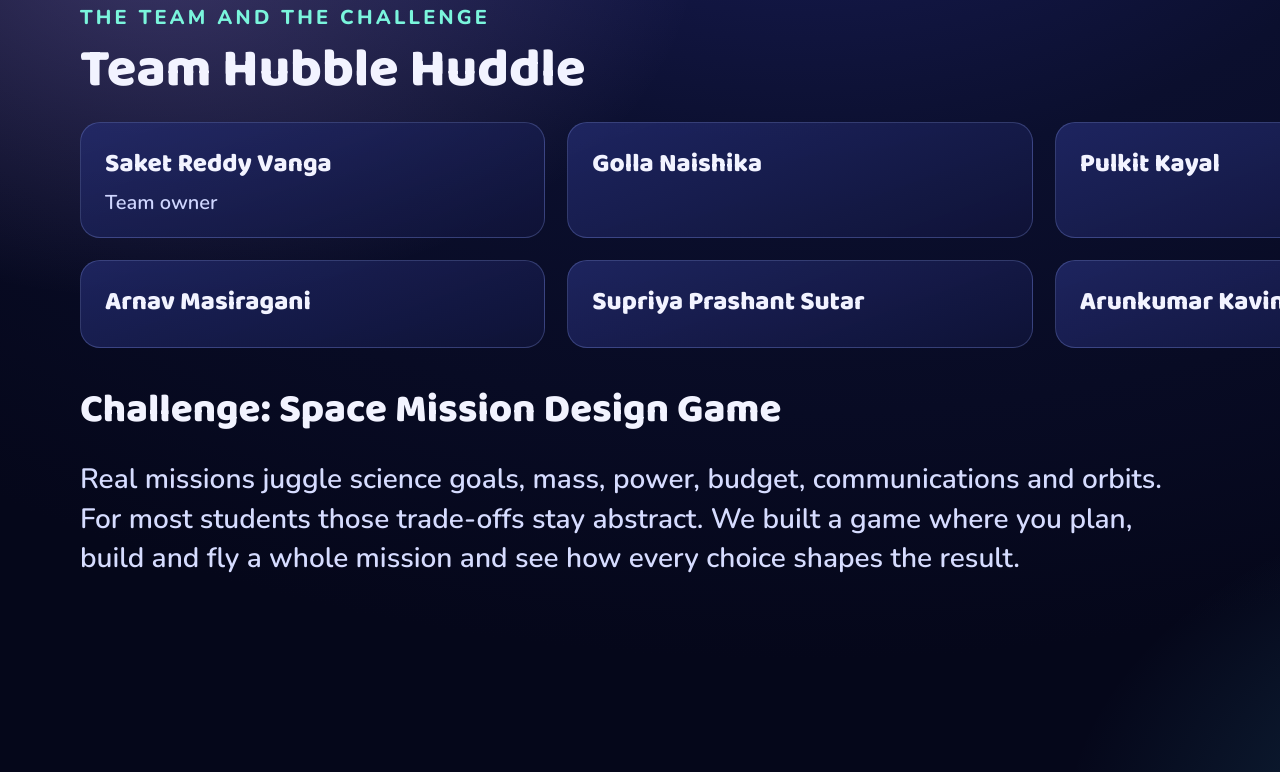
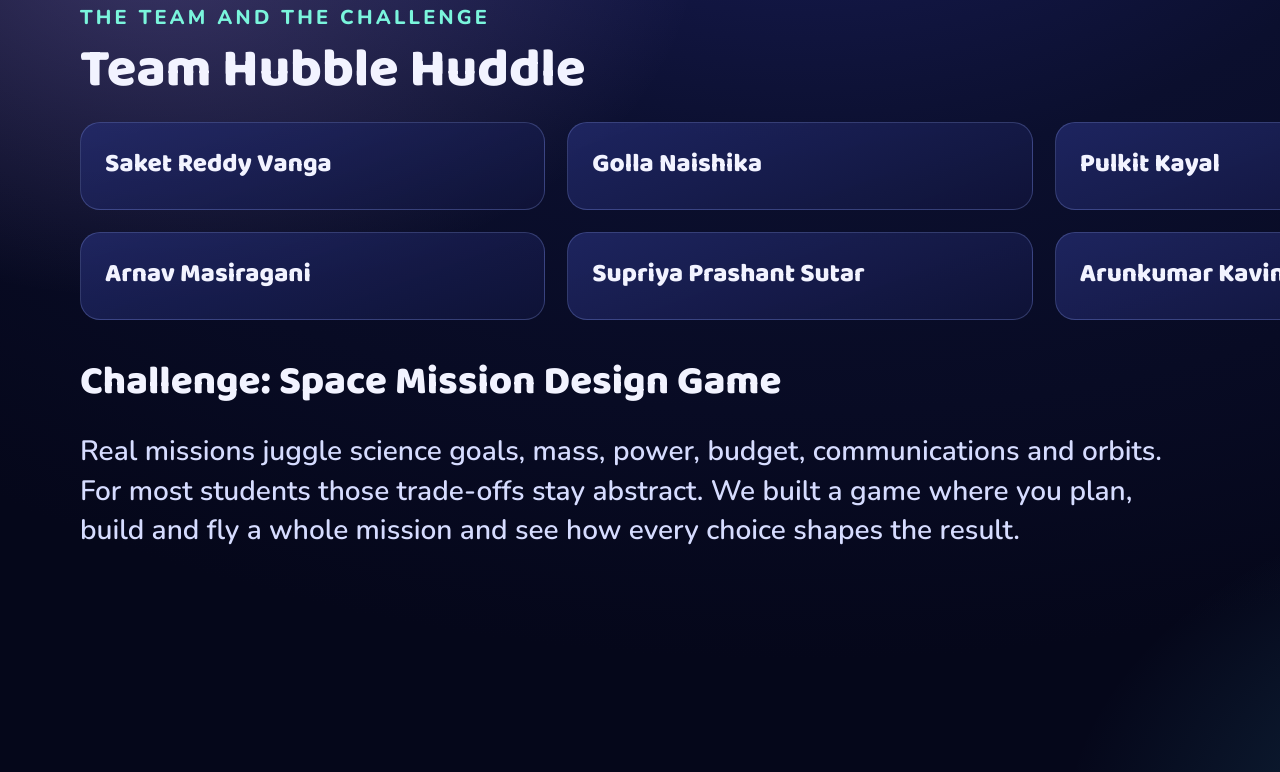
Before and after one commit to saket-vanga/astronova, a plain HTML site: page docs/demo/index.html in a window 1280 px wide. Shown: the part 1000-1772 px from the top of the page. Drawn offline with nearby package versions, Linux system fonts and the light colour scheme.

Commit message:
Remove the team owner label from the demo slides
Co-Authored-By: Claude Opus 5.5 <noreply@anthropic.com>

```diff
--- a/docs/demo/index.html
+++ b/docs/demo/index.html
@@ -58,7 +58,7 @@
   <div class="eyebrow">The team and the challenge</div>
   <h2>Team Hubble Huddle</h2>
   <div class="grid3" style="margin:22px 0 40px">
-    <div class="card"><b>Saket Reddy Vanga</b><p>Team owner</p></div>
+    <div class="card"><b>Saket Reddy Vanga</b></div>
     <div class="card"><b>Golla Naishika</b></div>
     <div class="card"><b>Pulkit Kayal</b></div>
     <div class="card"><b>Arnav Masiragani</b></div>
```
Also changed, not shown: 1 other file.
